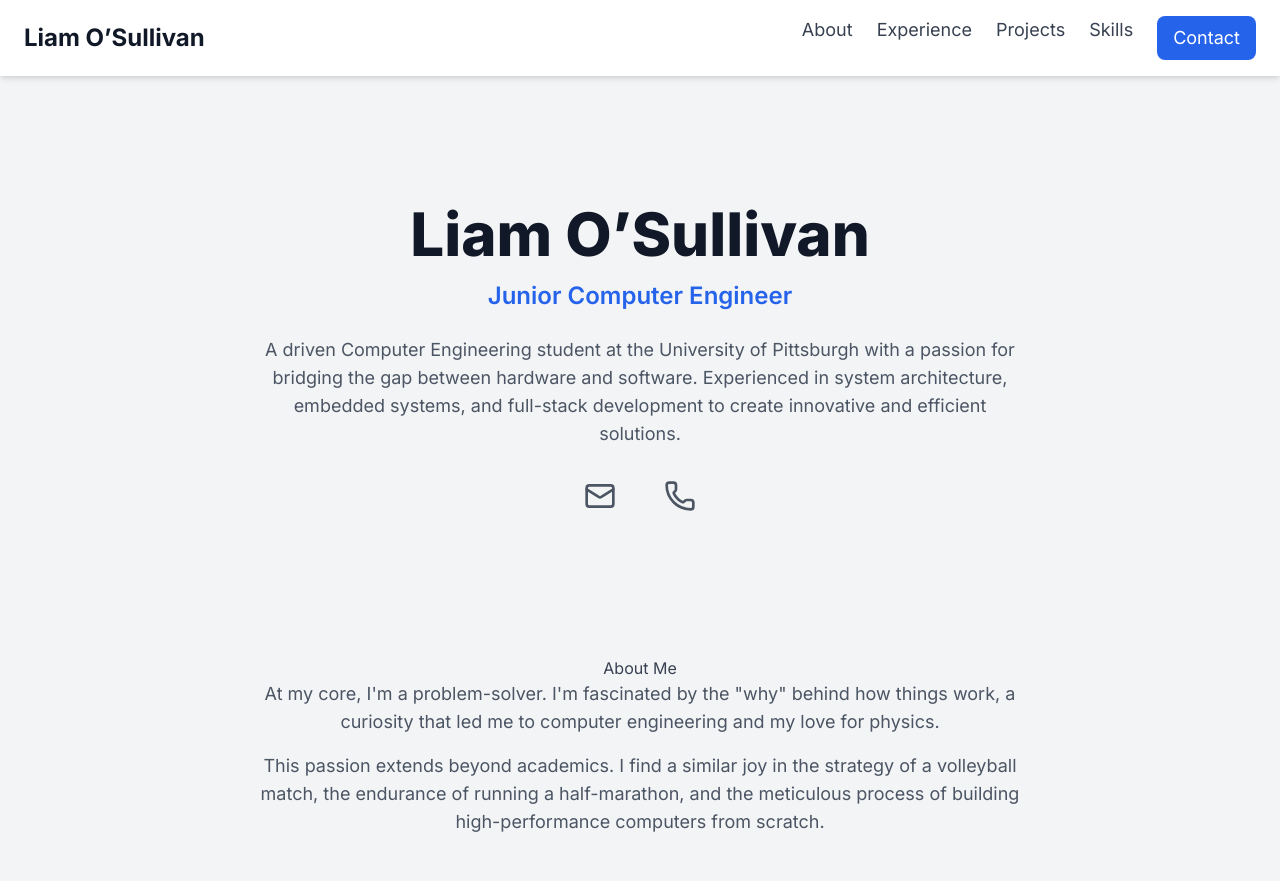
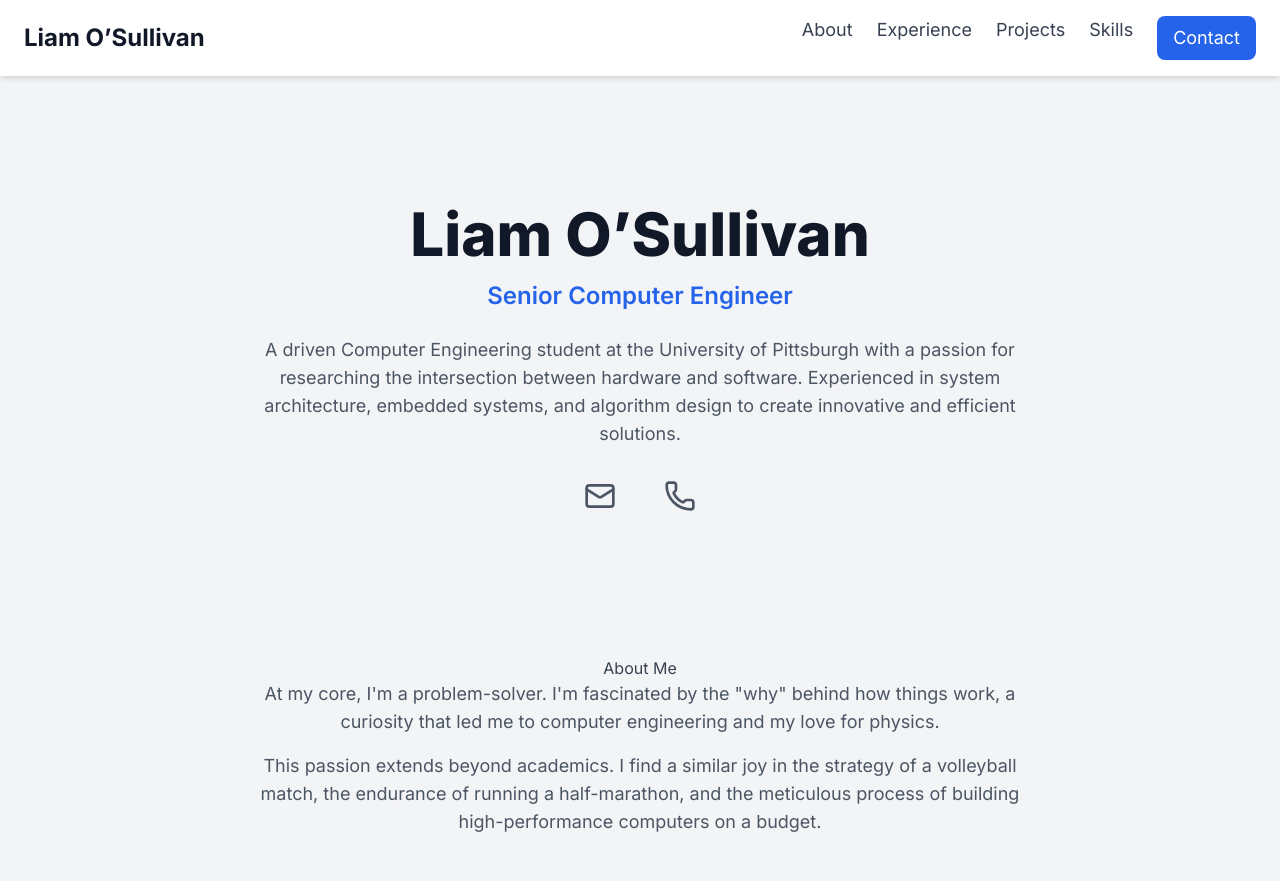
Before and after one commit to lao57/lao57.github.io, a plain HTML site: page index.html in a window 1280 px wide. Shown: the top 881 px of the page. Drawn offline with nearby package versions, Linux system fonts and the light colour scheme; grey boxes are pictures that could not be loaded; some icons are missing.

Commit message:
made some changes to the text

```diff
--- a/index.html
+++ b/index.html
@@ -56,9 +56,9 @@
         <!-- Hero Section -->
         <section id="hero" class="text-center py-20">
             <h1 class="text-5xl md:text-6xl font-extrabold text-gray-900 dark:text-white mb-4">Liam O’Sullivan</h1>
-            <p class="text-2xl text-blue-600 dark:text-blue-400 font-semibold mb-6">Junior Computer Engineer</p>
+            <p class="text-2xl text-blue-600 dark:text-blue-400 font-semibold mb-6">Senior Computer Engineer</p>
             <p class="max-w-3xl mx-auto text-lg text-gray-600 dark:text-gray-400 mb-8">
-                A driven Computer Engineering student at the University of Pittsburgh with a passion for bridging the gap between hardware and software. Experienced in system architecture, embedded systems, and full-stack development to create innovative and efficient solutions.
+                A driven Computer Engineering student at the University of Pittsburgh with a passion for researching the intersection between hardware and software. Experienced in system architecture, embedded systems, and algorithm design to create innovative and efficient solutions.
             </p>
             <div class="flex justify-center items-center space-x-6">
                 <a href="mailto:osullivanl240@gmail.com" class="text-gray-600 dark:text-gray-400 hover:text-blue-600 dark:hover:text-blue-400 transition-colors" aria-label="Email"><i data-lucide="mail" class="w-8 h-8"></i></a>
@@ -73,7 +73,7 @@
             <div class="text-center mb-12">
                 <div class="space-y-4 text-lg max-w-3xl mx-auto text-gray-600 dark:text-gray-400">
                     <p>At my core, I'm a problem-solver. I'm fascinated by the "why" behind how things work, a curiosity that led me to computer engineering and my love for physics.</p>
-                    <p>This passion extends beyond academics. I find a similar joy in the strategy of a volleyball match, the endurance of running a half-marathon, and the meticulous process of building high-performance computers from scratch.</p>
+                    <p>This passion extends beyond academics. I find a similar joy in the strategy of a volleyball match, the endurance of running a half-marathon, and the meticulous process of building high-performance computers on a budget.</p>
                 </div>
              </div>
              <div class="grid grid-cols-1 md:grid-cols-3 gap-4 max-w-5xl mx-auto">
@@ -135,7 +135,7 @@
                 </div>
                 <div class="card">
                     <h3 class="text-xl font-bold text-gray-900 dark:text-white mb-2">EGFP Activating Bronchoscope</h3>
-                    <p class="text-gray-600 dark:text-gray-400 mb-4">Contributed to the full lifecycle, including software development, bug fixes, and physical device fabrication for a cutting-edge biophotonic device.</p>
+                    <p class="text-gray-600 dark:text-gray-400 mb-4">Managed the full lifecycle, including software development, bug fixes, and physical device fabrication for a cutting-edge biophotonic device.</p>
                      <div class="flex flex-wrap gap-2">
                         <span class="skill-tag">Device Fabrication</span><span class="skill-tag">Autodesk CAD</span><span class="skill-tag">C++</span>
                     </div>
```
